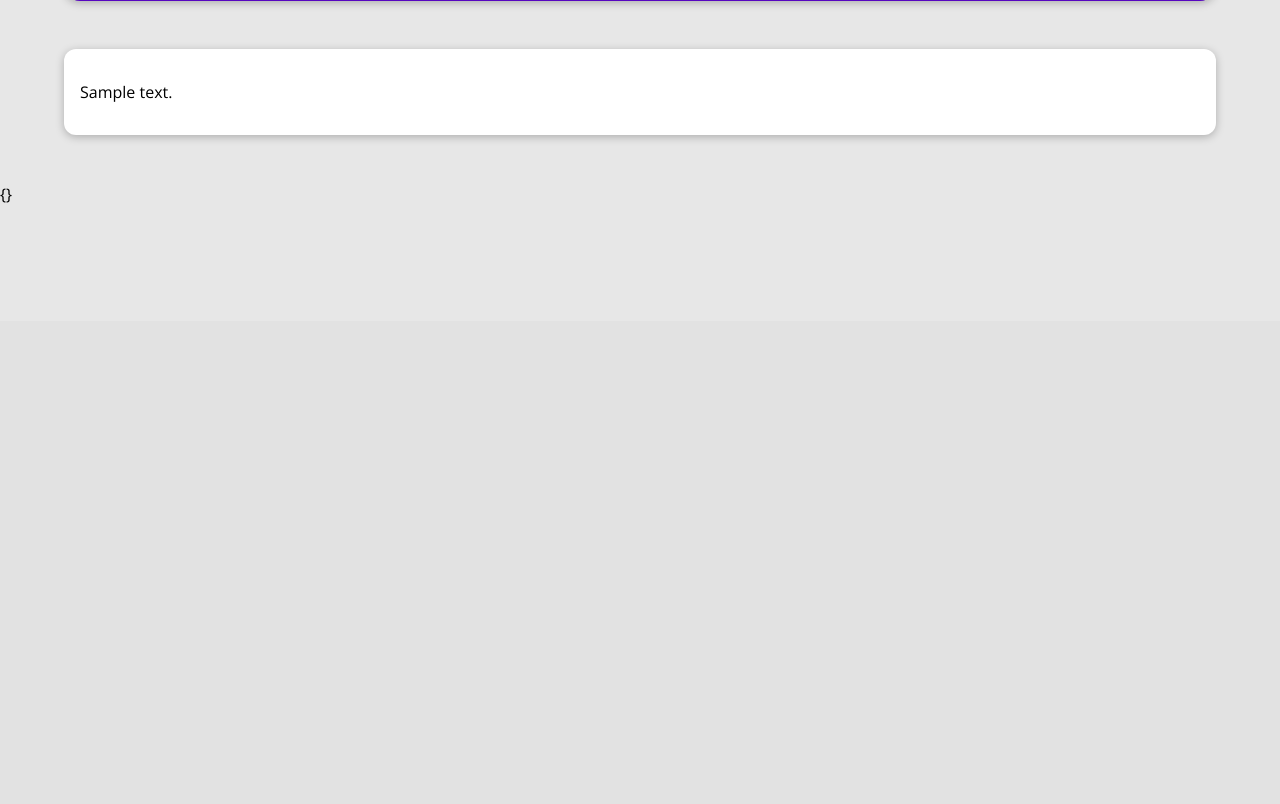
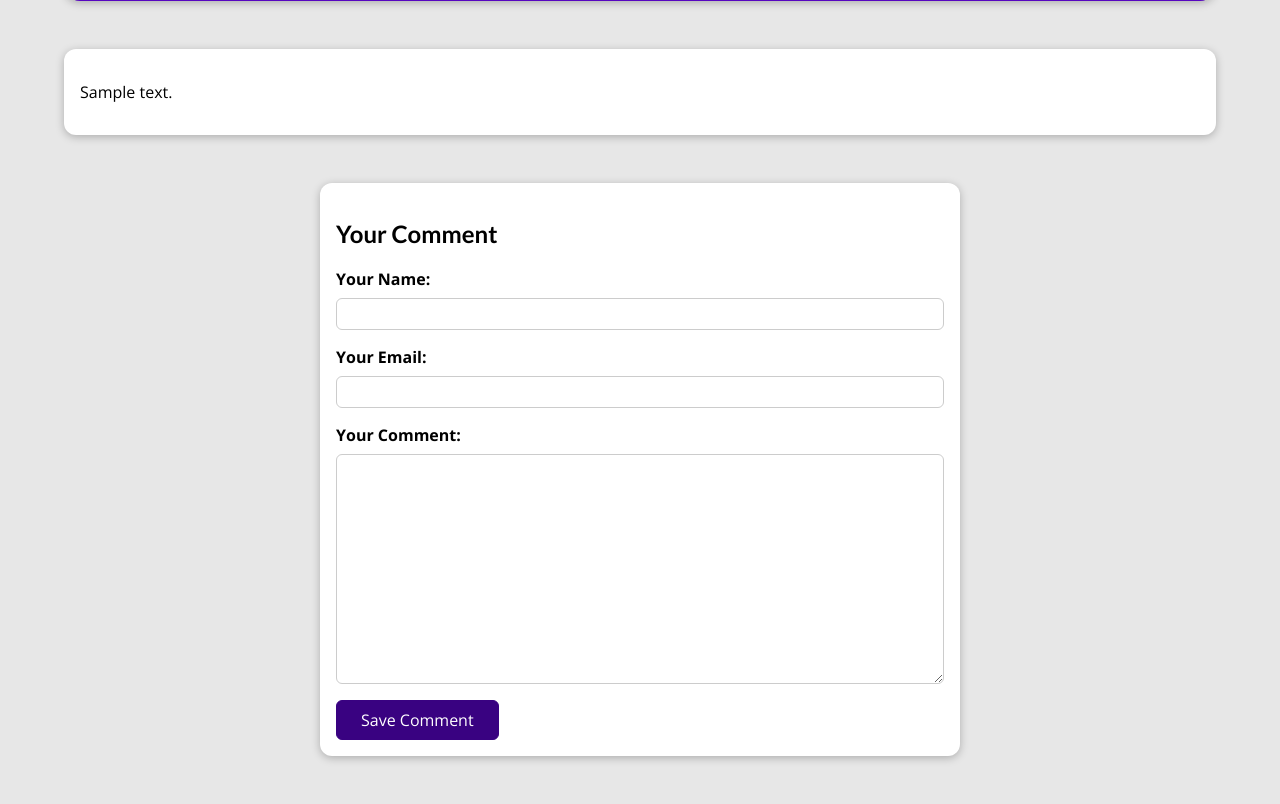
Before and after one commit to cheenuthor/django-learning, a Django app: a page that uses my_site/blog/templates/blog/post-detail.html in a window 1280 px wide. Shown: the part 479-1283 px from the top of the page. Before the commit the page ends 682 px from the top, so only its background shows below. Run offline with Django 3.2, Linux system fonts and the light colour scheme; tables that the repository leaves empty hold one stand-in row (values such as "Sample post"); grey boxes marked "Sample" are stand-in pictures.

Commit message:
added comment form and its style

```diff
--- /dev/null
+++ b/my_site/blog/form.py
@@ -0,0 +1,14 @@
+from django import forms
+
+from .models import Comment
+
+
+class CommentForm(forms.ModelForm):
+    class Meta:
+        model = Comment
+        exclude = ['post']
+        labels = {
+            "user_name": "Your Name",
+            "user_email": "Your Email",
+            "text": "Your Comment"
+        }
--- a/my_site/blog/static/blog/post-details.css
+++ b/my_site/blog/static/blog/post-details.css
@@ -73,3 +73,84 @@
   padding: 0.5rem 1rem;
   border-radius: 8px;
 }
+
+#comment-form {
+  margin: 3rem auto;
+  width: 90%;
+  max-width: 40rem;
+  border-radius: 12px;
+  background-color: white;
+  box-shadow: 0 2px 8px rgba(0, 0, 0, 0.25);
+  padding: 1rem;
+}
+
+#comment-form button {
+  font: inherit;
+  background-color: #390281;
+  color: white;
+  border: 1px solid #390281;
+  padding: 0.5rem 1.5rem;
+  border-radius: 6px;
+  cursor: pointer;
+}
+
+#comment-form button:hover,
+#comment-form button:active {
+  background-color: #4f0ba7;
+  border-color: #4f0ba7;
+}
+
+.form-control {
+  margin-bottom: 1rem;
+}
+
+.form-control label {
+  font-weight: bold;
+  margin-bottom: 0.5rem;
+  display: block;
+}
+
+.form-control input,
+.form-control textarea {
+  display: block;
+  width: 100%;
+  font: inherit;
+  padding: 0.25rem;
+  border-radius: 6px;
+  border: 1px solid #ccc;
+}
+
+.errorlist {
+  list-style: none;
+  margin: 0.5rem 0;
+  padding: 0;
+  color: #d6000b;
+}
+
+.invalid label {
+  color: #d6000b;
+}
+
+.invalid input,
+.invalid textarea {
+  border-color: #d6000b;
+  background-color: #ffe6e7;
+}
+
+#alert {
+  margin: 8rem auto 3rem auto;
+  border: 1px solid #d6000b;
+  background-color: #ffe6e7;
+  padding: 1rem;
+  width: 90%;
+  max-width: 40rem;
+}
+
+#alert a {
+  text-decoration: none;
+  border: 1px solid #d6000b;
+  background-color: #d6000b;
+  color: white;
+  padding: 0.25rem 1.5rem;
+  border-radius: 6px;
+}
--- a/my_site/blog/templates/blog/post-detail.html
+++ b/my_site/blog/templates/blog/post-detail.html
@@ -36,10 +36,18 @@
         {{post.content|linebreaks}}
        </p>
     </main>
+<section id="comment-form">
+  <h2>Your Comment</h2>
+  <form>
 
-    <div>
-        <form action="">
-        {}
-        </form>
-    </div>
+    {% for form_field in comment_form %}
+      <div class="form-control {% if form_field.errors %}invalid{% endif %}">
+        {{ form_field.label_tag }}
+        {{ form_field }}
+        {{ form_field.errors }}
+      </div>
+    {% endfor %}
+    <button>Save Comment</button>
+  </form>
+</section>
 {% endblock %}
--- a/my_site/blog/views.py
+++ b/my_site/blog/views.py
@@ -1,7 +1,7 @@
 from django.shortcuts import render, get_object_or_404
 from .models import Post
 from django.views.generic import ListView, DetailView
-
+from .form import CommentForm
 # Create your views here.
 
 
@@ -43,6 +43,7 @@ class PostDetail(DetailView):
     def get_context_data(self, **kwargs):
         context = super().get_context_data(**kwargs)
         context["tags"] = self.object.tag.all()
+        context["comment_form"] = CommentForm()
         return context
 
 
```
Lines whose indentation alone changed are shown as unchanged.
